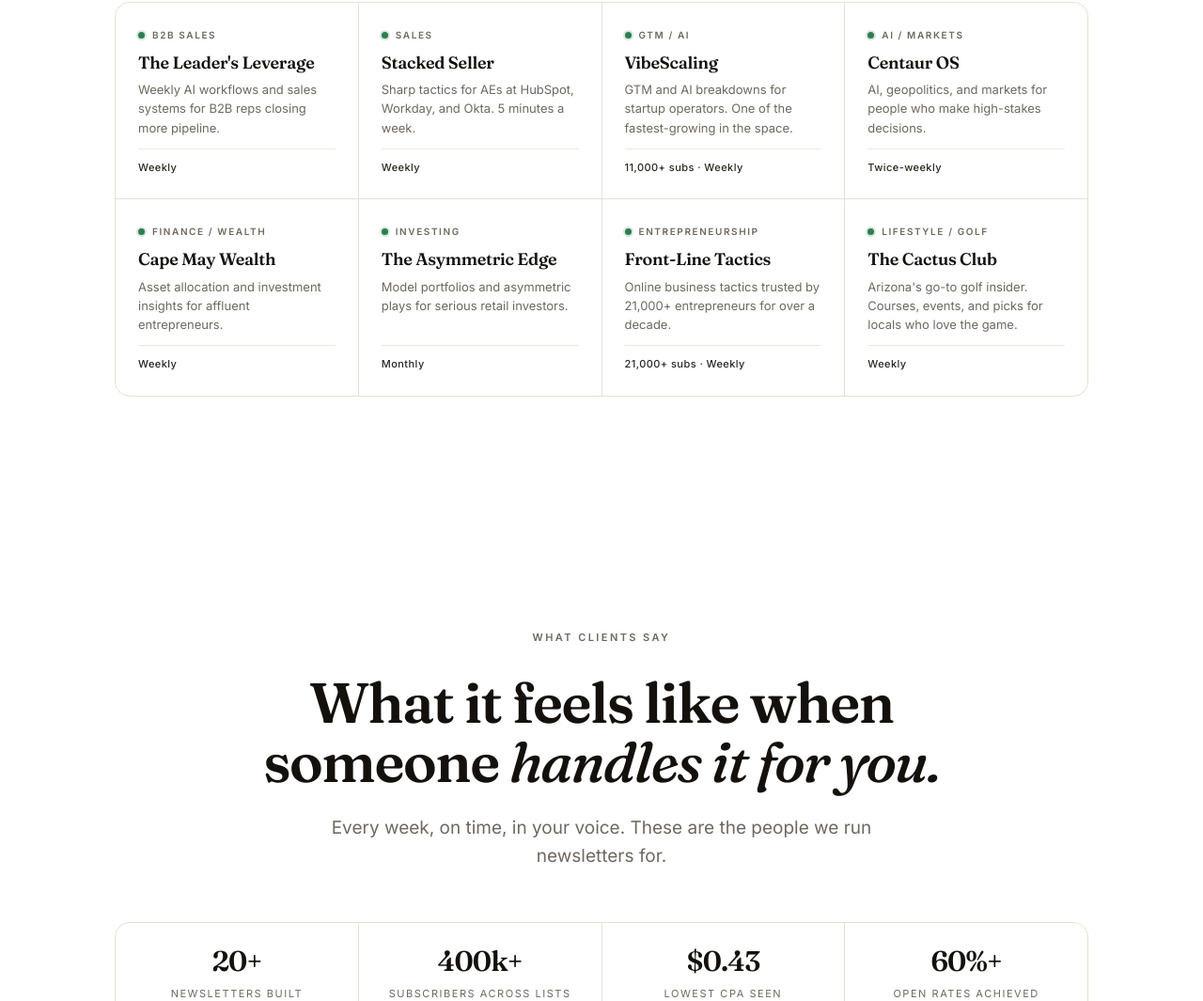
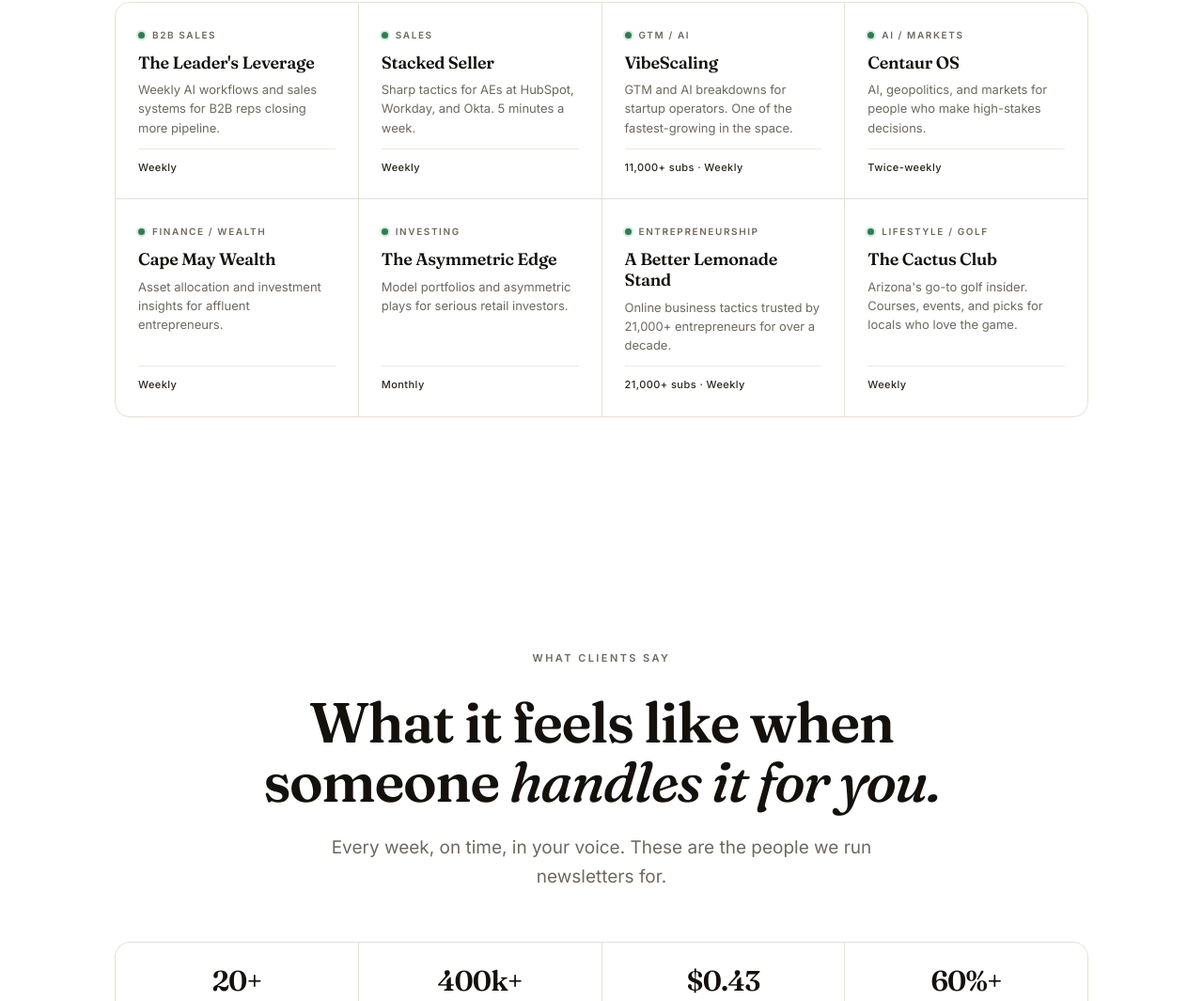
Before and after one commit to cameronscully123/newsletter-engine, a plain HTML site: page index.html in a window 1280 px wide. Shown: the part 5143-6208 px from the top of the page at 94% size. Drawn offline with Linux system fonts and the light colour scheme.

Commit message:
Update index.html

```diff
--- a/index.html
+++ b/index.html
@@ -1274,7 +1274,7 @@
           <span class="roster-active"></span>
           <span class="roster-niche">Entrepreneurship</span>
         </div>
-        <div class="roster-name">Front-Line Tactics</div>
+        <div class="roster-name">A Better Lemonade Stand</div>
         <div class="roster-desc">Online business tactics trusted by 21,000+ entrepreneurs for over a decade.</div>
         <div class="roster-freq">21,000+ subs · Weekly</div>
       </div>
```
